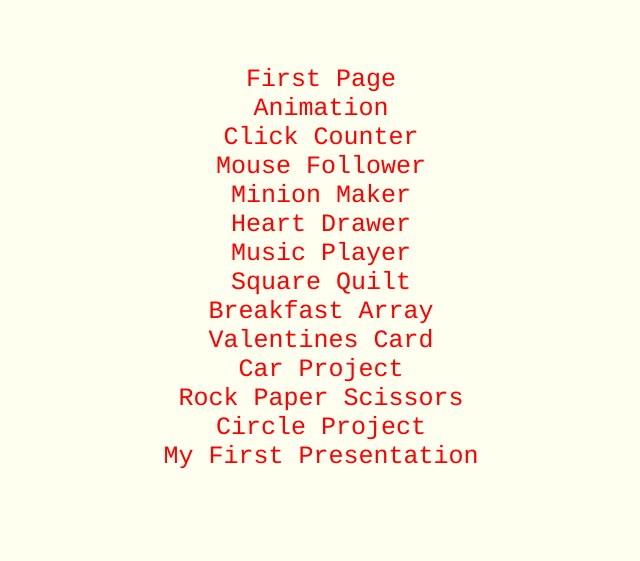
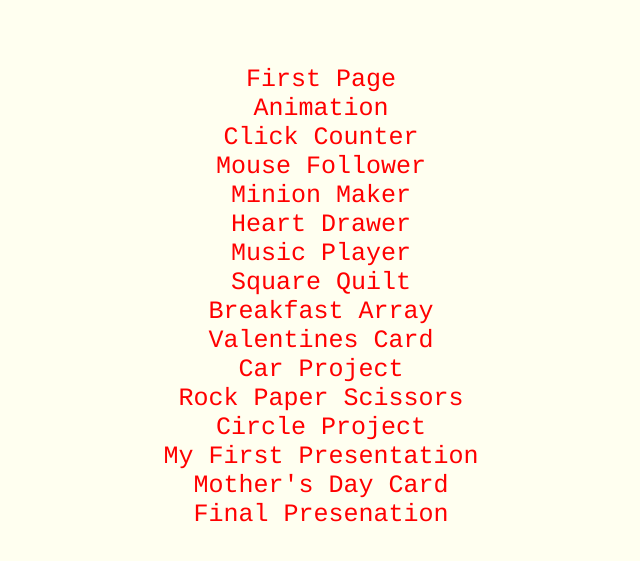
Before and after one commit to jayjoe923/jayjoe923.github.io, a plain HTML site: page projects.html in a window 1280 px wide. Shown: the part 143-704 px from the top of the page, without its empty margins (319-959 px from the left). Drawn offline with Linux system fonts and the light colour scheme.

Commit message:
Final Project

```diff
--- a/projects.html
+++ b/projects.html
@@ -88,6 +88,14 @@
 		<div class="button">My First Presentation</div>
 		</a>
 
+	<a href="mother.html">
+		<div class="button">Mother's Day Card</div>
+		</a>
+
+	<a href="./presentation/index.html">
+		<div class="button">Final Presenation</div>
+		</a>
+
 
 
 
```
